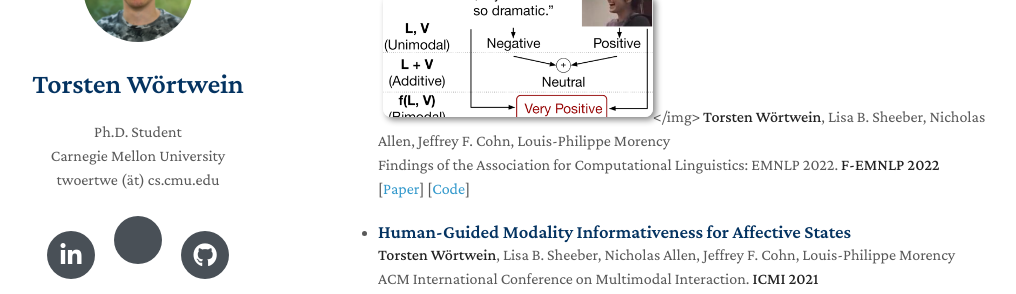
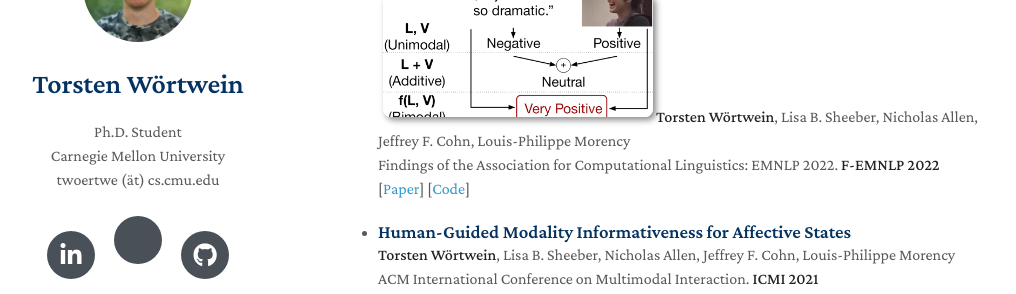
Before and after one commit to twoertwein/twoertwein.github.io, a Jekyll site: the page built from index.md, in a window 1280 px wide and 900 px high, scrolled down 506 px. Shown: the part 152-446 px from the top of the window, without its empty margins (132-1148 px from the left). Built offline with Jekyll 4.4.1, drawn with Linux system fonts in a browser that asks for light colours; nearby versions of some CDN libraries; a style sheet for code colours, icons or effects is not loaded; our own code applies the rules of GitHub Pages for plain Markdown files.

Commit message:
2nd attempt image

```diff
--- a/index.md
+++ b/index.md
@@ -23,7 +23,7 @@ Examples of socially aware technologies that I helped create include:
 ## Selected Publications
 
 - ### Beyond Additive Fusion: Learning Non-Additive Multimodal Interactions
-  <img src="./assets/img/femnlp22.png" class="teaser"></img>
+  <img src="./assets/img/femnlp22.png" class="teaser">
   **Torsten Wörtwein**, Lisa B. Sheeber, Nicholas Allen, Jeffrey F. Cohn, Louis-Philippe Morency
   <br>
   Findings of the Association for Computational Linguistics: EMNLP 2022. **F-EMNLP 2022**
```
